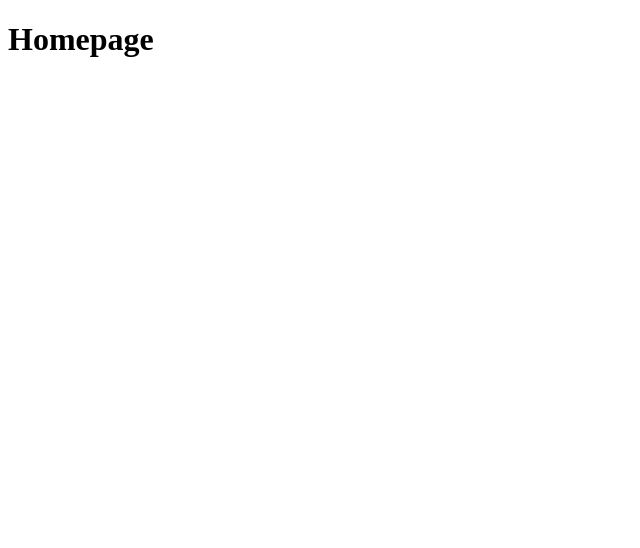
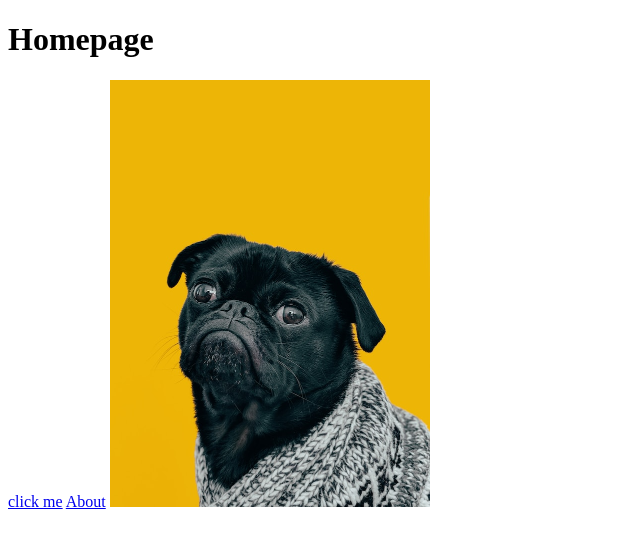
Before and after one commit to terencewang101/git-test, a plain HTML site: page odin-links-and-images/index.html in a window 1280 px wide. Shown: the whole page, without its empty margins (0-640 px from the left). Drawn offline with Linux system fonts and the light colour scheme.

Commit message:
Updated index.html and added new files from Links and Images module

```diff
--- a/odin-links-and-images/index.html
+++ b/odin-links-and-images/index.html
@@ -6,6 +6,11 @@
     </head>
     <body>
         <h1>Homepage</h1>
+            <a href="https://www.theodinproject.com/about">click me</a>
+
+            <a href="./pages/about.html">About</a>
+
+            <img src="./images/dog.jpg" alt="Cute black pug" width="320" height="427">
     </body>
 </html>
 </html>
```
Also changed, not shown: odin-links-and-images/pages/about.html (added, +12 -0 lines), odin-links-and-images/images/dog.jpg (added).
